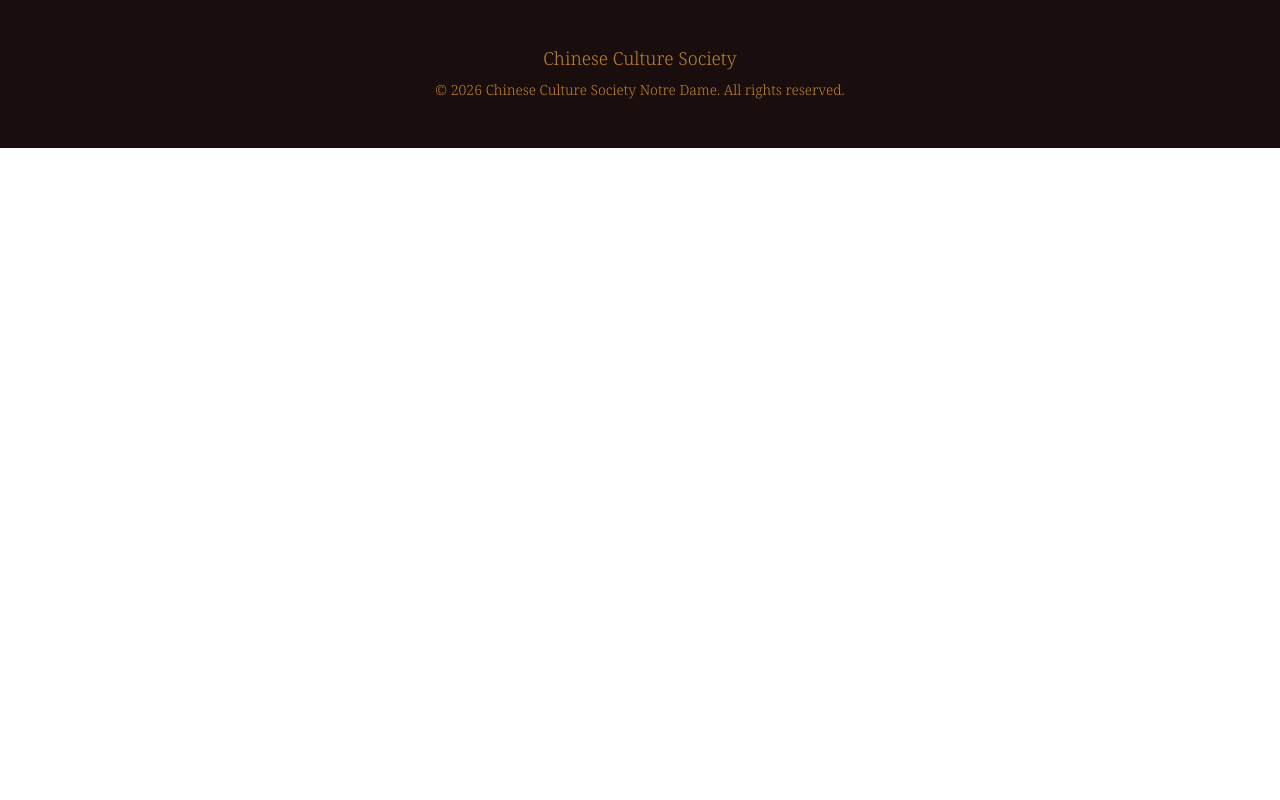
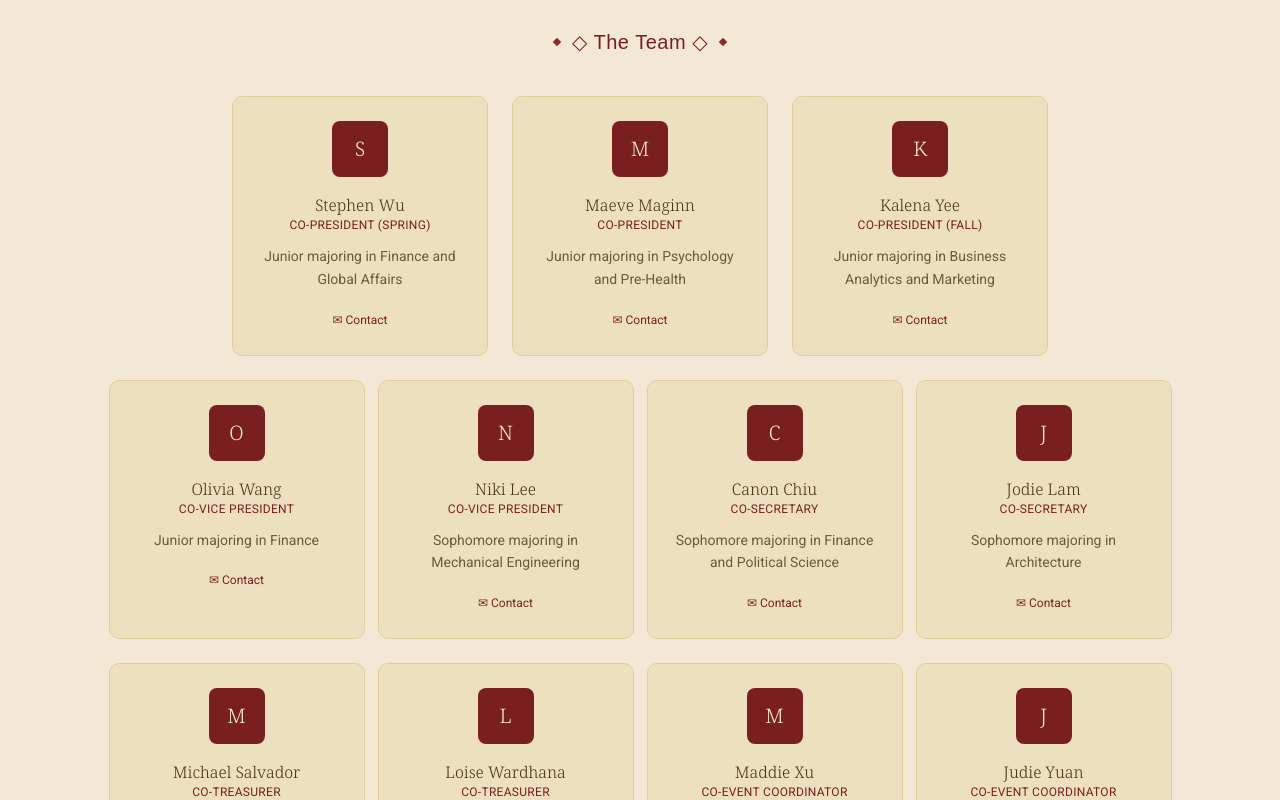
Before and after one commit to loiseaward/CCS-Website, a React (Vite) app in the folder frontend/: page /board in a window 1280 px wide. Shown: the part 380-1180 px from the top of the page. Before the commit the page ends 800 px from the top, so only its background shows below. Built offline with nearby package versions, Linux system fonts and the light colour scheme; a web font is replaced by a local one.

Commit message:
addded board page + tweaked dev page

```diff
--- a/frontend/pages/Board.jsx
+++ b/frontend/pages/Board.jsx
@@ -2,11 +2,178 @@
 import '../styles/index.css';
 import { Header } from "../components/Header.jsx"
 
+const BOARD = [
+  {
+    photo: "",
+    name: "Stephen Wu",
+    role: "Co-president (Spring)",
+    bio: "Junior majoring in Finance and Global Affairs",
+    contact: "cwu25@nd.edu",
+  },
+  {
+    photo: "",
+    name: "Maeve Maginn",
+    role: "Co-president",
+    bio: "Junior majoring in Psychology and Pre-Health",
+    contact: "mmaginn@nd.edu",
+  },
+  {
+    photo: "",
+    name: "Kalena Yee",
+    role: "Co-president (Fall)",
+    bio: "Junior majoring in Business Analytics and Marketing",
+    contact: "kyee3@nd.edu",
+  },
+  {
+    photo: "",
+    name: "Olivia Wang",
+    role: "Co-vice president",
+    bio: "Junior majoring in Finance",
+    contact: "owang3@nd.edu",
+  },
+  {
+    photo: "",
+    name: "Niki Lee",
+    role: "Co-vice president",
+    bio: "Sophomore majoring in Mechanical Engineering",
+    contact: "nlee26@nd.edu",
+  },
+  {
+    photo: "",
+    name: "Canon Chiu",
+    role: "Co-secretary",
+    bio: "Sophomore majoring in Finance and Political Science",
+    contact: "cchiu4@nd.edu",
+  },
+  {
+    photo: "",
+    name: "Jodie Lam",
+    role: "Co-secretary",
+    bio: "Sophomore majoring in Architecture",
+    contact: "jlam6@nd.edu",
+  },
+  {
+    photo: "",
+    name: "Michael Salvador",
+    role: "Co-treasurer",
+    bio: "Sophomore majoring in Physics and Mathematics",
+    contact: "msalvad2@nd.edu",
+  },
+  {
+    photo: "",
+    name: "Loise Wardhana",
+    role: "Co-treasurer",
+    bio: "Sophomore majoring in Computer Sciecne and Mathematics",
+    contact: "lwardhan@nd.edu",
+  },
+  {
+    photo: "",
+    name: "Maddie Xu",
+    role: "Co-event Coordinator",
+    bio: "idk",
+    contact: "mxu7@nd.edu",
+  },
+  {
+    photo: "",
+    name: "Judie Yuan",
+    role: "Co-event Coordinator",
+    bio: "idk",
+    contact: "zyuan3@nd.edu",
+  }
+];
+
+const FIRST_ROW = BOARD.slice(0, 3);
+const REST_OF_ROW = BOARD.slice(3);
+
+function Diamond() {
+  return (
+    <span className="inline-block w-1.5 h-1.5 rotate-45 bg-[#8a2b2b] align-middle" />
+  );
+}
+
+function SectionHeading({ children }) {
+  return (
+    <div className="flex items-center justify-center gap-3 mb-10">
+      <Diamond />
+      <h2
+        className="text-[#7a1f1f] text-xl tracking-wide"
+      >
+        {children}
+      </h2>
+      <Diamond />
+    </div>
+  );
+}
+
+function BoardCards({member}) {
+  return (
+    <div className="w-64 bg-[#ede0bf] border border-[#e0cf9d] rounded-lg p-6 text-center">
+      <div className="w-14 h-14 mx-auto mb-4 rounded-md bg-[#7a1f1f] text-[#f7ecd0] flex items-center justify-center text-xl font-semibold nice-font">
+        {member.photo || member.name.charAt(0)}
+      </div>
+      <h3 className="text-[#4a3418] font-semibold nice-font">
+        {member.name}
+      </h3>
+      <p className="text-[#7a1f1f] text-xs tracking-wide uppercase mb-3 simple-font">
+        {member.role}
+      </p>
+      {member.bio && (
+        <p className="text-[#6b5a3d] text-sm leading-relaxed mb-4 simple-font">
+          {member.bio}
+        </p>
+      )}
+      {member.contact && (
+            <a
+              href={`mailto:${member.contact}`}
+              className="inline-flex items-center gap-1.5 text-xs text-[#7a1f1f] hover:underline simple-font"
+            >
+              ✉ Contact
+            </a>
+      )}
+    </div>
+  );
+}
+
 export const Board = () => {
   return (
     <div>
-        <Header title="Board Members" subtitle="Meet this year's board"/>
-        <h1>Board Members</h1>
+        <Header title="Leadership" subtitle="Meet the team behind the club"/>
+
+        <main className="max-w-5xl mx-auto px-6 py-16">
+          {/*Board Members*/}
+          <SectionHeading>◇ The Team ◇</SectionHeading>
+
+          {/*First row: 3 centered presidents*/}
+              <div className="flex flex-wrap justify-center gap-6 mb-6">
+                {FIRST_ROW.map((member) => (
+                  <BoardCards key={member.name} member={member} />
+                ))}
+              </div>
+          {/* Rest of board: 4 per row}*/}
+          <div className="grid grid-cols-2 sm:grid-cols-4 gap-x-25 gap-y-6 justify-items-center mb-20">
+            {REST_OF_ROW.map((member) => (
+              <BoardCards key={member.name} member={member} />
+            ))}
+          </div>
+        </main>
+
+        {/*Get in touch*/}
+        <section className="bg-[#7a1f1f] text-center py-16 px-6">
+          <h2 className="text-[#f7ecd0] text-lg mb-3 nice-font">
+            Get in Touch
+          </h2>
+          <p className="text-[#f7ecd0] text-sm max-w-md mx-auto mb-7 simple-font">
+            Have questions or want to collaborate? Reach out to our leadership team.
+          </p>
+          <div className="flex justify-center gap-4 flex-wrap">
+            <a
+              href="mailto:ccs@nd.edu"
+              className="inline-flex items-center gap-2 bg-[#c9a227] hover:bg-[#b8931f] transition-colors text-[#3a2a10] text-sm font-medium px-5 py-2.5 rounded-md simple-font"
+            >
+              ✉ Email Us
+            </a>
+          </div>
+        </section>
     </div>
   );
 };
--- a/frontend/pages/Devs.jsx
+++ b/frontend/pages/Devs.jsx
@@ -8,16 +8,16 @@
     name: "Loise Wardhana",
     role: "Lead Developer",
     class: "2029",
-    bio: "",
-    skills: [""],
+    bio: "Likes anything cherry flavored",
+    linkedin: "https://www.linkedin.com/in/loise-wardhana/"
   },
   {
     photo: "",
     name: "Michael Salvador",
     role: "Co-Developer",
     class: "2029",
-    bio: "",
-    skills: [""],
+    bio: "Can move his eyes independently",
+    linkedin: "https://www.linkedin.com/in/michael-salvador-0b1427291/"
   }
 ];
 
@@ -35,6 +35,7 @@
     <span className="inline-block w-1.5 h-1.5 rotate-45 bg-[#8a2b2b] align-middle" />
   );
 }
+
 function SectionHeading({ children }) {
   return (
     <div className="flex items-center justify-center gap-3 mb-10">
@@ -49,39 +50,17 @@
     </div>
   );
 }
-function IconGithub(props) {
+
+
+function IconLinkedin(props) {
   return (
     <svg viewBox="0 0 24 24" fill="currentColor" {...props}>
-      <path d="M12 .5C5.73.5.98 5.24.98 11.52c0 4.98 3.23 9.2 7.71 10.69.56.1.77-.24.77-.54 0-.27-.01-1.16-.02-2.1-3.14.68-3.8-1.34-3.8-1.34-.51-1.3-1.25-1.65-1.25-1.65-1.02-.7.08-.69.08-.69 1.13.08 1.72 1.16 1.72 1.16 1 1.72 2.63 1.22 3.27.93.1-.73.39-1.22.71-1.5-2.5-.28-5.14-1.25-5.14-5.57 0-1.23.44-2.24 1.16-3.03-.12-.28-.5-1.42.11-2.97 0 0 .95-.3 3.12 1.16a10.8 10.8 0 0 1 5.68 0c2.16-1.46 3.11-1.16 3.11-1.16.62 1.55.24 2.69.12 2.97.72.79 1.16 1.8 1.16 3.03 0 4.33-2.64 5.28-5.16 5.56.4.35.76 1.03.76 2.08 0 1.5-.01 2.71-.01 3.08 0 .3.2.65.78.54A10.53 10.53 0 0 0 23 11.52C23 5.24 18.27.5 12 .5Z" />
+      <path d="M20.45 20.45h-3.56v-5.57c0-1.33-.02-3.03-1.85-3.03-1.85 0-2.14 1.45-2.14 2.94v5.66H9.34V9h3.42v1.56h.05c.48-.9 1.64-1.85 3.37-1.85 3.6 0 4.27 2.37 4.27 5.45v6.29ZM5.34 7.43a2.07 2.07 0 1 1 0-4.13 2.07 2.07 0 0 1 0 4.13ZM7.12 20.45H3.56V9h3.56v11.45Z" />
     </svg>
   );
 }
 
-function IconLink(props) {
-  return (
-    <svg viewBox="0 0 24 24" fill="none" stroke="currentColor" strokeWidth="2" {...props}>
-      <path d="M10 13a5 5 0 0 0 7.07 0l2.83-2.83a5 5 0 0 0-7.07-7.07L11.5 4.5" strokeLinecap="round" />
-      <path d="M14 11a5 5 0 0 0-7.07 0L4.1 13.83a5 5 0 0 0 7.07 7.07L12.5 19.5" strokeLinecap="round" />
-    </svg>
-  );
-}
 
-function IconMail(props) {
-  return (
-    <svg viewBox="0 0 24 24" fill="none" stroke="currentColor" strokeWidth="2" {...props}>
-      <rect x="3" y="5" width="18" height="14" rx="2" />
-      <path d="m3 7 9 6 9-6" strokeLinecap="round" strokeLinejoin="round" />
-    </svg>
-  );
-}
-
-function IconCode(props) {
-  return (
-    <svg viewBox="0 0 24 24" fill="none" stroke="currentColor" strokeWidth="2" {...props}>
-      <path d="m8 6-6 6 6 6M16 6l6 6-6 6" strokeLinecap="round" strokeLinejoin="round" />
-    </svg>
-  );
-}
 export const Developers = () => {
   return (
     <div>
@@ -110,6 +89,17 @@
                   <p className="text-[#6b5a3d] text-sm leading-relaxed mb-4">
                     {member.bio}
                   </p>
+                 {member.linkedin && (
+                    <a
+                      href={member.linkedin}
+                      target="_blank"
+                      rel="noreferrer"
+                      aria-label={`${member.name} on LinkedIn`}
+                      className="inline-flex items-center justify-center w-8 h-8 rounded-full bg-[#7a1f1f] text-[#f7ecd0] hover:bg-[#8a2b2b] transition-colors"
+                    >
+                      <IconLinkedin className="w-4 h-4" />
+                    </a>
+                 )}
 
                 </div>
             ))}
@@ -135,7 +125,7 @@
               would like to contribute suggestions to the project.
             </p>
             <p className="text-[#6b5a3d] text-sm !font-bold eading-relaxed mb-4 text-center">
-              ccs@nd.edu lwardhan@nd.edu msalvad2@nd.edu
+              ◇ ccs@nd.edu ◇ lwardhan@nd.edu ◇ msalvad2@nd.edu ◇
             </p>
           </div>
         </main>
```
